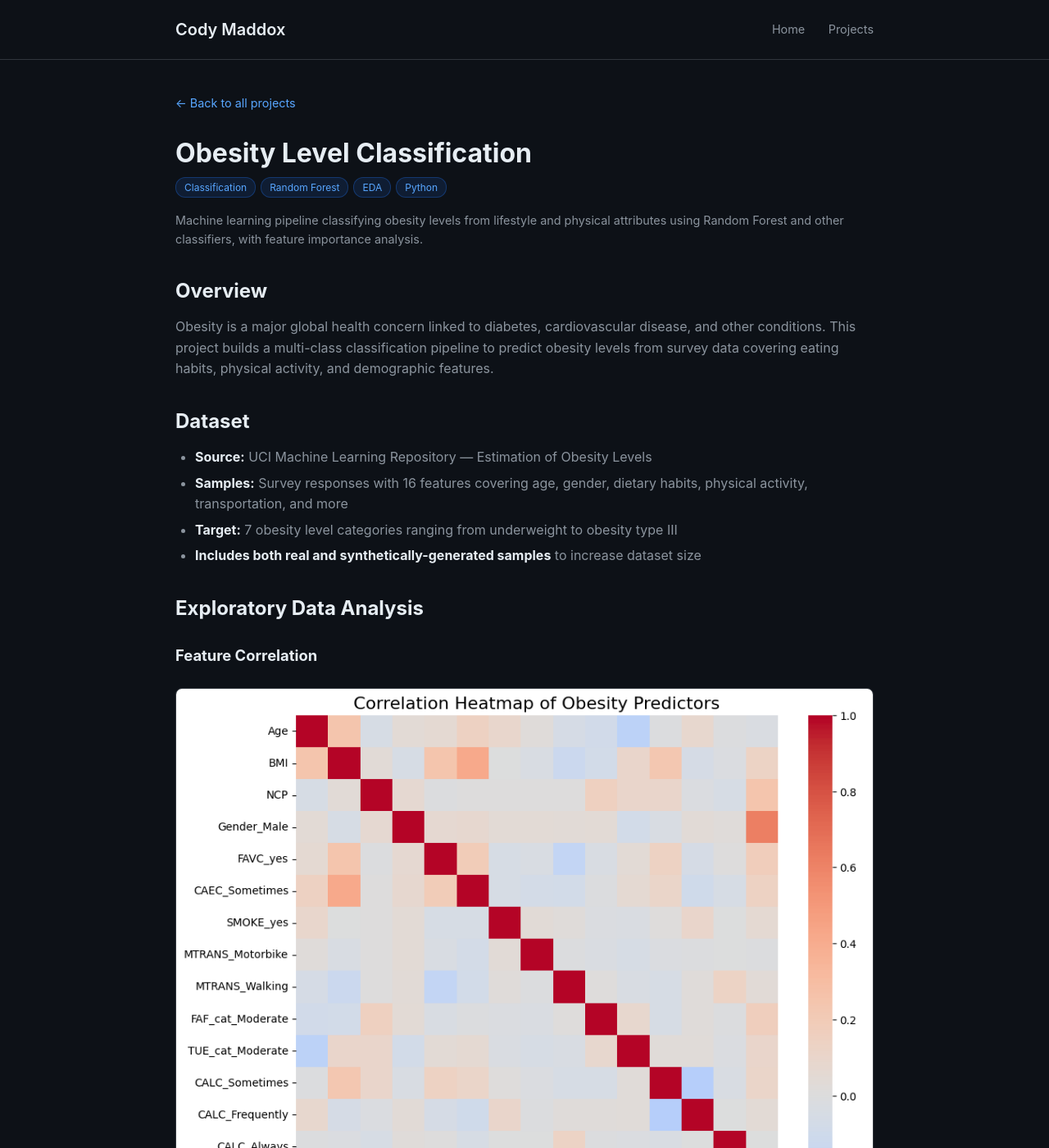
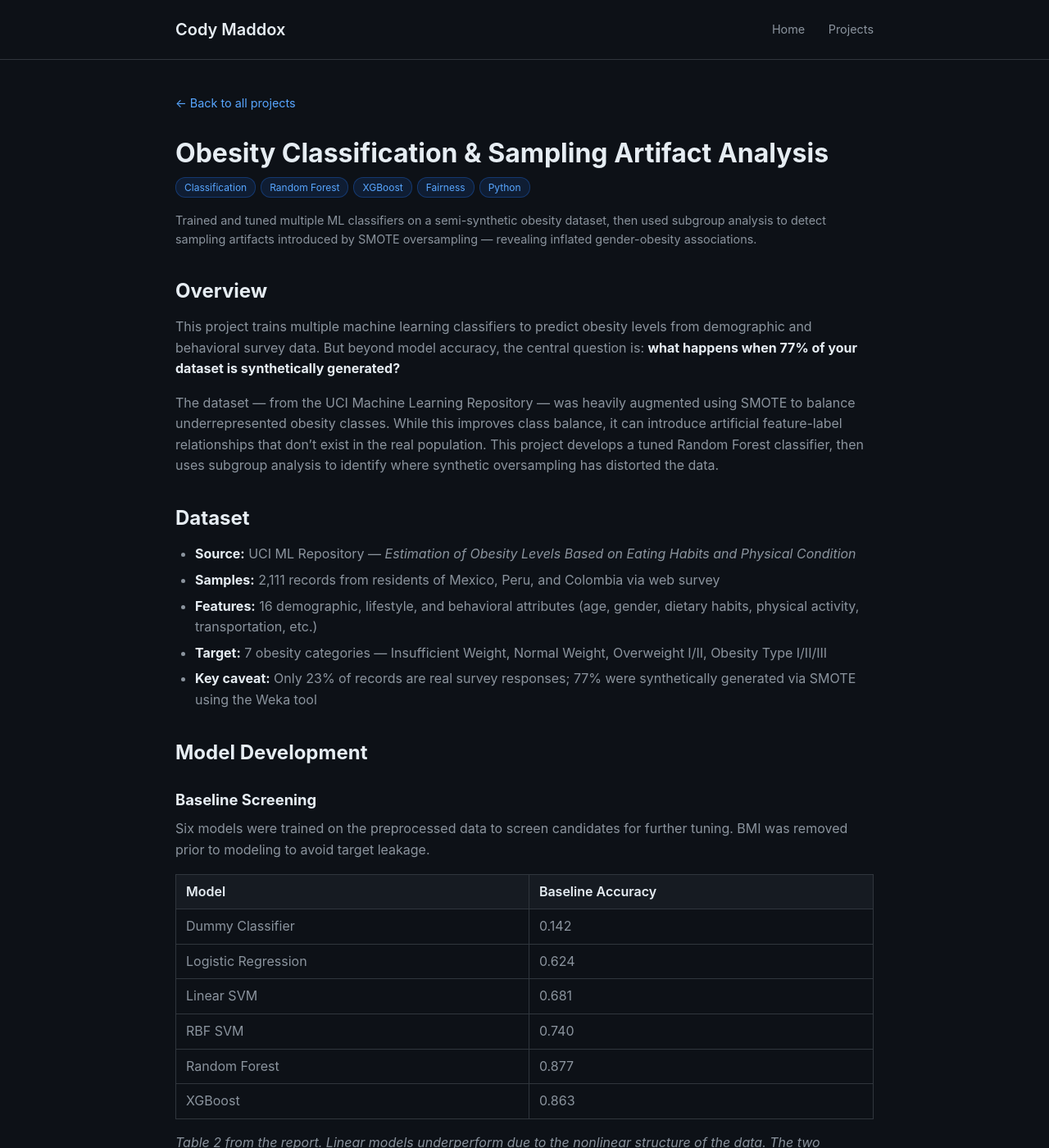
Before and after one commit to cody-maddox/cody-maddox.github.io, a Jekyll site: the page built from _projects/05-obesity-classification.md, in a window 1280 px wide and 1400 px high. Shown: the whole window at 82% size. Built offline with Jekyll 4.4.1, drawn with Linux system fonts in a browser that asks for light colours; some of the changed text lies outside the part shown.

Commit message:
Add Eigenfaces/ISOMAP, MRI Reconstruction, rewrite Obesity project

```diff
--- a/_projects/05-obesity-classification.md
+++ b/_projects/05-obesity-classification.md
@@ -1,46 +1,102 @@
 ---
-title: "Obesity Level Classification"
-summary: "Machine learning pipeline classifying obesity levels from lifestyle and physical attributes using Random Forest and other classifiers, with feature importance analysis."
-tags: [Classification, Random Forest, EDA, Python]
+title: "Obesity Classification & Sampling Artifact Analysis"
+summary: "Trained and tuned multiple ML classifiers on a semi-synthetic obesity dataset, then used subgroup analysis to detect sampling artifacts introduced by SMOTE oversampling — revealing inflated gender-obesity associations."
+tags: [Classification, Random Forest, XGBoost, Fairness, Python]
 order: 5
 ---
 
 ## Overview
 
-Obesity is a major global health concern linked to diabetes, cardiovascular disease, and other conditions. This project builds a multi-class classification pipeline to predict obesity levels from survey data covering eating habits, physical activity, and demographic features.
+This project trains multiple machine learning classifiers to predict obesity levels from demographic and behavioral survey data. But beyond model accuracy, the central question is: **what happens when 77% of your dataset is synthetically generated?**
+
+The dataset — from the UCI Machine Learning Repository — was heavily augmented using SMOTE to balance underrepresented obesity classes. While this improves class balance, it can introduce artificial feature-label relationships that don't exist in the real population. This project develops a tuned Random Forest classifier, then uses subgroup analysis to identify where synthetic oversampling has distorted the data.
 
 ## Dataset
 
-- **Source:** UCI Machine Learning Repository — Estimation of Obesity Levels
-- **Samples:** Survey responses with 16 features covering age, gender, dietary habits, physical activity, transportation, and more
-- **Target:** 7 obesity level categories ranging from underweight to obesity type III
-- **Includes both real and synthetically-generated samples** to increase dataset size
+- **Source:** UCI ML Repository — *Estimation of Obesity Levels Based on Eating Habits and Physical Condition*
+- **Samples:** 2,111 records from residents of Mexico, Peru, and Colombia via web survey
+- **Features:** 16 demographic, lifestyle, and behavioral attributes (age, gender, dietary habits, physical activity, transportation, etc.)
+- **Target:** 7 obesity categories — Insufficient Weight, Normal Weight, Overweight I/II, Obesity Type I/II/III
+- **Key caveat:** Only 23% of records are real survey responses; 77% were synthetically generated via SMOTE using the Weka tool
 
-## Exploratory Data Analysis
+## Model Development
 
-### Feature Correlation
-![Correlation heatmap]({{ '/assets/images/corr_heatmap.png' | relative_url }})
+### Baseline Screening
 
-### Gender Distribution
+Six models were trained on the preprocessed data to screen candidates for further tuning. BMI was removed prior to modeling to avoid target leakage.
+
+| Model | Baseline Accuracy |
+|-------|-------------------|
+| Dummy Classifier | 0.142 |
+| Logistic Regression | 0.624 |
+| Linear SVM | 0.681 |
+| RBF SVM | 0.740 |
+| Random Forest | 0.877 |
+| XGBoost | 0.863 |
+
+*Table 2 from the report. Linear models underperform due to the nonlinear structure of the data. The two ensemble methods clearly separate from the rest, so only RF and XGBoost were selected for hyperparameter tuning.*
+
+### Tuned Ensemble Performance
+
+Both models were tuned via 5-fold cross-validation with grid search over hyperparameters.
+
+| Model | CV Accuracy | CV Macro Recall | CV Macro F1 |
+|-------|-------------|-----------------|-------------|
+| Random Forest | 0.865 | 0.861 | 0.863 |
+| XGBoost | 0.861 | 0.858 | 0.860 |
+
+*Table 3. RF slightly outperformed XGBoost across all three metrics. Combined with its greater interpretability (feature importances), RF was selected as the global model.*
+
+### Global Model — Test Set Performance
+
+| Model | Accuracy | Macro Recall | Macro F1 |
+|-------|----------|--------------|----------|
+| Random Forest | 0.861 | 0.860 | 0.862 |
+
+*Table 6. Test performance closely matches CV performance, indicating the model generalizes well and is not overfit.*
+
+### Confusion Matrix
+
+![RF confusion matrix]({{ '/assets/images/RF_confusion_matrix.png' | relative_url }})
+
+*Most misclassifications occur between adjacent obesity categories (e.g., Obesity Type I vs II), which reflects the ordinal structure of the task. Severe misclassifications are rare.*
+
+### Feature Importance
+
+![RF feature importance]({{ '/assets/images/RF_importances.png' | relative_url }})
+
+*Age, FCVC (vegetable consumption), height, and CH2O (water intake) are the top predictors — consistent with established obesity research. However, `Gender_Male` and `CAEC_Sometimes` rank higher than expected, a signal explored further below.*
+
+## Sampling Artifact Detection
+
+### Gender Subgroup Performance
+
+| Gender | Accuracy | Macro Recall | n |
+|--------|----------|--------------|---|
+| Female | 0.886 | 0.741 | 201 |
+| Male | 0.838 | 0.704 | 222 |
+
+*Table 7. Despite similar sample sizes, the model performs notably better on female samples — 4.8 percentage points higher in accuracy and 3.7 points in macro recall.*
+
+**Why this is suspicious:** Real-world obesity research shows that obesity prevalence does not differ significantly by gender after accounting for lifestyle factors (Cooper et al., 2021). Yet the gender countplot from EDA reveals that several obesity categories are nearly absent from one gender while overrepresented in the other:
+
 ![Gender distribution]({{ '/assets/images/gender_countplot.png' | relative_url }})
 
-### Food Consumption Between Meals
-![CAEC distribution]({{ '/assets/images/CAEC_countplot.png' | relative_url }})
+*Obesity Type II is almost entirely absent from females; Obesity Type III is heavily skewed toward females. These stark separations are unlikely to reflect real population patterns.*
 
-## Model & Results
+This suggests SMOTE created cleaner feature-label boundaries for female samples, inflating apparent model performance on that subgroup. The model isn't better at classifying females because of genuine signal — it's exploiting synthetic structure that wouldn't exist in real data.
 
-### Random Forest Classifier
+### Mutual Information Corroborates the Artifact
 
-The Random Forest model achieved the best performance across all obesity categories.
+`Gender_Male` ranked 6th in mutual information with the target (MI = 0.231), higher than family history with overweight and most behavioral features. This level of predictive power for gender is not supported by obesity literature and further indicates that oversampling artificially strengthened the gender-obesity association.
 
-#### Confusion Matrix
-![RF confusion matrix]({{ '/assets/images/RF_confusion_matrix.png' | relative_url }})
+## Key Takeaways
 
-#### Feature Importance
-![RF feature importance]({{ '/assets/images/RF_importances.png' | relative_url }})
-
-The most predictive features were **weight**, **age**, and **dietary habits** — aligning with medical understanding of obesity risk factors.
+- **High accuracy doesn't mean the model is trustworthy** — the RF achieved 86% accuracy, but subgroup analysis reveals the performance is partially built on synthetic artifacts
+- **SMOTE can introduce hidden biases** — it improved class balance but distorted feature-label relationships, particularly for gender and snacking frequency (CAEC)
+- **Subgroup analysis is essential** for any dataset with synthetic augmentation — global metrics alone can mask these distortions
+- Interpretations of model behavior should be **restricted to the semi-synthetic context** and not generalized to real-world obesity risk
 
 ## Tools & Libraries
 
-Python, scikit-learn, pandas, matplotlib, seaborn
+Python, scikit-learn, XGBoost, pandas, matplotlib, seaborn
```
